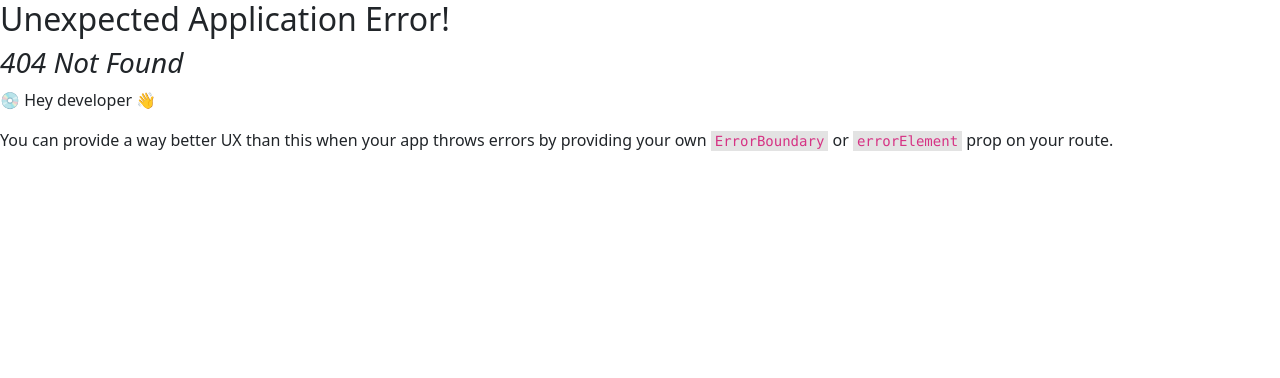
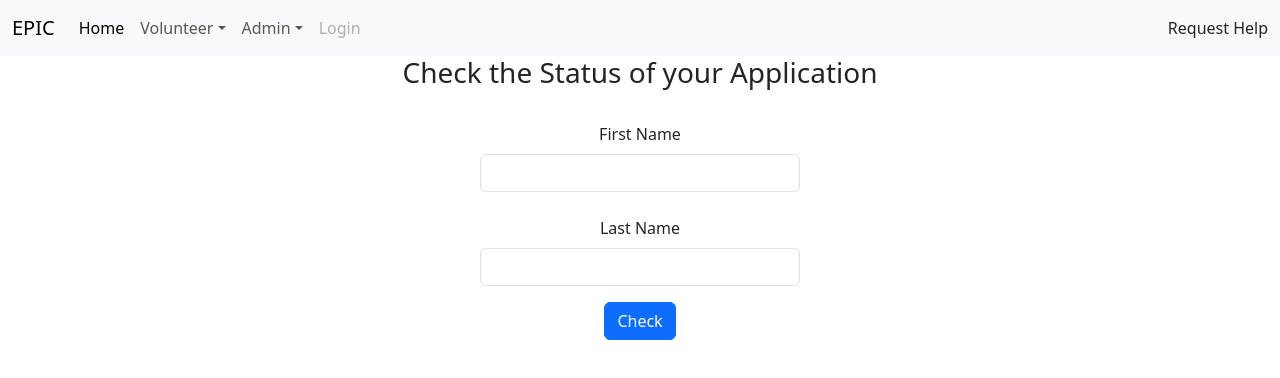
Before and after one commit to rileytittle/crsh-epic-disaster-resiliency-hub, a React (Vite) app in the folder frontend/: page /applyVolunteer/status in a window 1280 px wide. Before the commit this address had no page. Shown: the top 378 px of the page. Built offline with nearby package versions, Linux system fonts and the light colour scheme.

Commit message:
applicants can check status
volunteer applicants can now input their first and last name to check the status of their application

```diff
--- a/frontend/src/App.jsx
+++ b/frontend/src/App.jsx
@@ -13,6 +13,7 @@ import CreateVolunteer from "./pages/CreateVolunteer";
 import ConfirmVolunteer from "./pages/ConfirmVolunteer";
 import Login from "./pages/Login/Login";
 import VolunteerForm from "./pages/pVolunteer/volunteerApp";
+import ApplicationStatus from "./pages/pVolunteer/applicationStatus";
 import VolunteerPasswordChange from "./pages/volunteer/changePassword";
 import VolunteerPasswordReset from "./pages/volunteer/resetPassword";
 
@@ -38,6 +39,10 @@ const router = createBrowserRouter(
 				element={<VolunteerForm />}>
 			</Route>
 			<Route
+				path="/applyVolunteer/status"
+				element={<ApplicationStatus />}
+			></Route>
+			<Route
 				path="/volunteer/changePassword"
 				element={<VolunteerPasswordChange />}
 			></Route>
--- a/frontend/src/layouts/MainLayout.jsx
+++ b/frontend/src/layouts/MainLayout.jsx
@@ -24,6 +24,7 @@ const MainLayout = () => {
 									<li><a className="dropdown-item" href="/volunteer/resetPassword">Reset Password</a></li>
 									<li><hr className="dropdown-divider" /></li>
 									<li><a className="dropdown-item" href="/applyVolunteer">Apply to Volunteer</a></li>
+									<li><a className="dropdown-item" href="/applyVolunteer/status">Check Status of Application</a></li>
 									<li><hr className="dropdown-divider" /></li>
 									<li><a className="dropdown-item disabled" href="#">Disabled</a></li>
 								</ul>
--- /dev/null
+++ b/frontend/src/pages/pVolunteer/applicationStatus.jsx
@@ -0,0 +1,69 @@
+import React from "react";
+import { useState, useEffect } from "react";
+
+function ApplicationStatus() {
+    const [applicationData, setApplicationData] = useState({
+        firstName: '',
+        lastName: ''
+    });
+
+    const handleChange = (e) => {
+        const { name, value } = e.target;
+        setApplicationData({
+            ...applicationData,
+            [name]: value,
+        });
+    };
+
+    const formSubmitted = async (e) => {
+        e.preventDefault();
+
+        try {
+            const response = await fetch("http://localhost:3000/volunteer/status", {
+                method: 'POST',
+                headers: {
+                    'Content-Type': 'application/json',
+                },
+                body: JSON.stringify(applicationData),
+            });
+
+            const result = await response.json();
+            console.log(result);
+            alert(result.message)
+        } catch (error) {
+            console.error('Error:', error);
+        }
+    };
+
+    return (
+        <>
+            <center>
+                <h3>
+                    Check the Status of your Application
+                </h3> <br />
+
+                <div>
+                    <form onSubmit={formSubmitted} className="row g-3">
+                        <div className="row-2">
+                            <div className="col-md-3">
+                                <label htmlFor="firstName" className="form-label">First Name</label>
+                                <input type="text" className="form-control" name="firstName" id="firstName" value={applicationData.username} onChange={handleChange} required />
+                            </div>
+                            <br />
+                            <div className="col-md-3">
+                                <label htmlFor="lastName" className="form-label">Last Name</label>
+                                <input type="text" className="form-control" name="lastName" id="lastName" value={applicationData.username} onChange={handleChange} required />
+                            </div>
+                        </div>
+                        <br />
+                        <div className="col-12">
+                            <button type="submit" className="btn btn-primary">Check</button>
+                        </div>
+                    </form >
+                </div>
+            </center>
+        </>
+    )
+}
+
+export default ApplicationStatus
```
Also changed, not shown: 2 other files (tests, documents, lock files or other folders).
